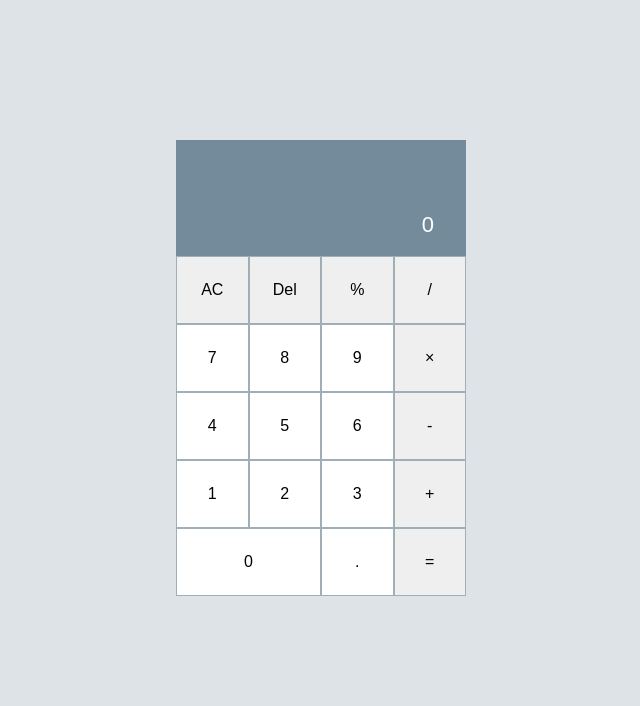
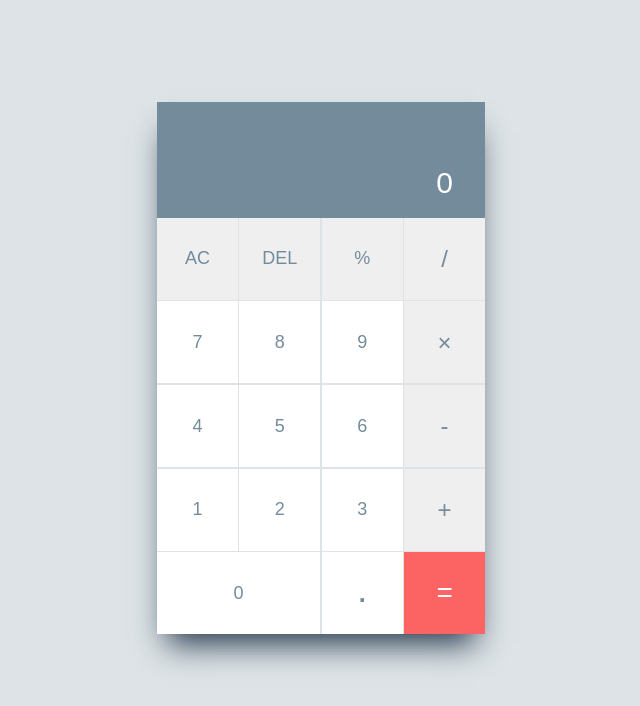
Before and after one commit to Celdama/calculator_js, a website: page index.html in a window 1280 px wide. Shown: the whole page, without its empty margins (319-959 px from the left). Drawn offline with Linux system fonts and the light colour scheme.

Commit message:
style ending

```diff
--- a/index.html
+++ b/index.html
@@ -16,7 +16,7 @@
       </div>
       <div class="calculator-keys">
         <button class="key-action" data-action="clear">AC</button>
-        <button class="key-action" data-action="delete" data-key="8">Del</button>
+        <button class="key-action" data-action="delete" data-key="8">DEL</button>
         <button class="key-action">%</button>
         <button class="key-operator key-action" data-action="divide">/</button>
         <button class="key-num" value="7">7</button>
@@ -31,9 +31,9 @@
         <button class="key-num" value="2">2</button>
         <button class="key-num" value="3">3</button>
         <button class="key-operator key-action" data-action="add">+</button>
-        <button class="key-num test" value="0">0</button>
-        <button class="key-num" data-action="decimal">.</button>
-        <button class="key-equalt" data-action="calculate">=</button>
+        <button class="key-num key-zero" value="0">0</button>
+        <button class="key-num" data-action="decimal" style='font-size: 25px; font-weight: bold;'>.</button>
+        <button class="key-equal" data-action="calculate">=</button>
       </div>
     </div>
   </div>
--- a/style.css
+++ b/style.css
@@ -53,8 +53,6 @@ html {
 }
 
 body {
-  /* border: 1px solid red; */
-  /* height: 90vh; */
   background-color: #DDE3E6;
 }
 
@@ -66,9 +64,9 @@ body {
 }
 
 #calculator {
-  width: 290px;
+  min-width: 328px;
+  box-shadow: rgb(38, 57, 77) 0px 20px 30px -10px;
 }
-
 
 .calculator-display {
   background-color: #738B9B;
@@ -78,27 +76,47 @@ body {
   justify-content: end;
   align-items: flex-end;
   padding: 18px 32px;
-  font-size: 22px;
+  font-size: 30px;
 }
 
 .calculator-keys {
   display: grid;
+  gap: 0.1em;
   grid-template-columns: repeat(4, 1fr);
   grid-template-rows: repeat(5, 1fr);
 }
 
-.key-num {
-  background-color: #fff;
-  border: 1px solid #A0AFB7;
+.calculator-keys button {
+  color: #738B9B;
+  height: 82px;
+  border: none;
+  font-size: 18px;
 }
 
-
-button {
-  height: 68px;
-  border: 1px solid #A0AFB7;
+.calculator-keys button:not(.key-equal):hover {
+  filter: brightness(95%);
 }
 
-.test {
+.calculator-keys .key-num {
+  background-color: #fff;
+}
+
+.calculator-keys .key-operator {
+  font-size: 24px;
+}
+
+.calculator-keys .key-equal {
+  background-color: #FC6464;
+  color: white;
+  font-size: 28px;
+  transition: all .2s ease;
+}
+
+.calculator-keys .key-equal:hover {
+  transform: scale(1.09);
+}
+
+.calculator-keys .key-zero {
   grid-column-start: 1;
   grid-column-end: 3;
 }
```
